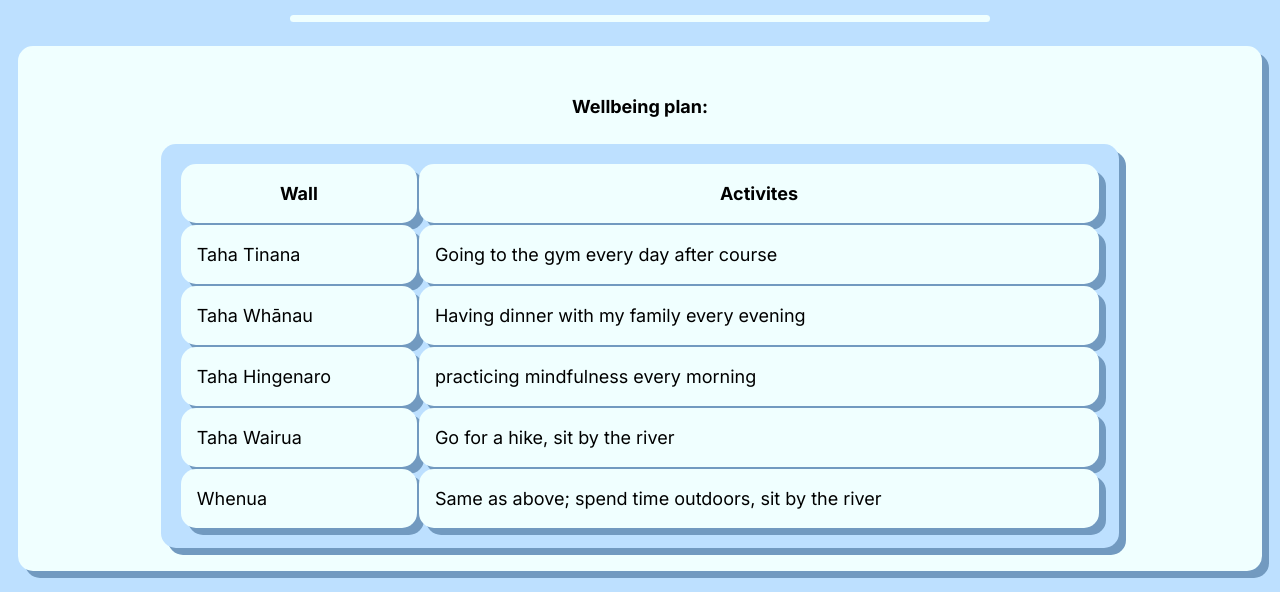
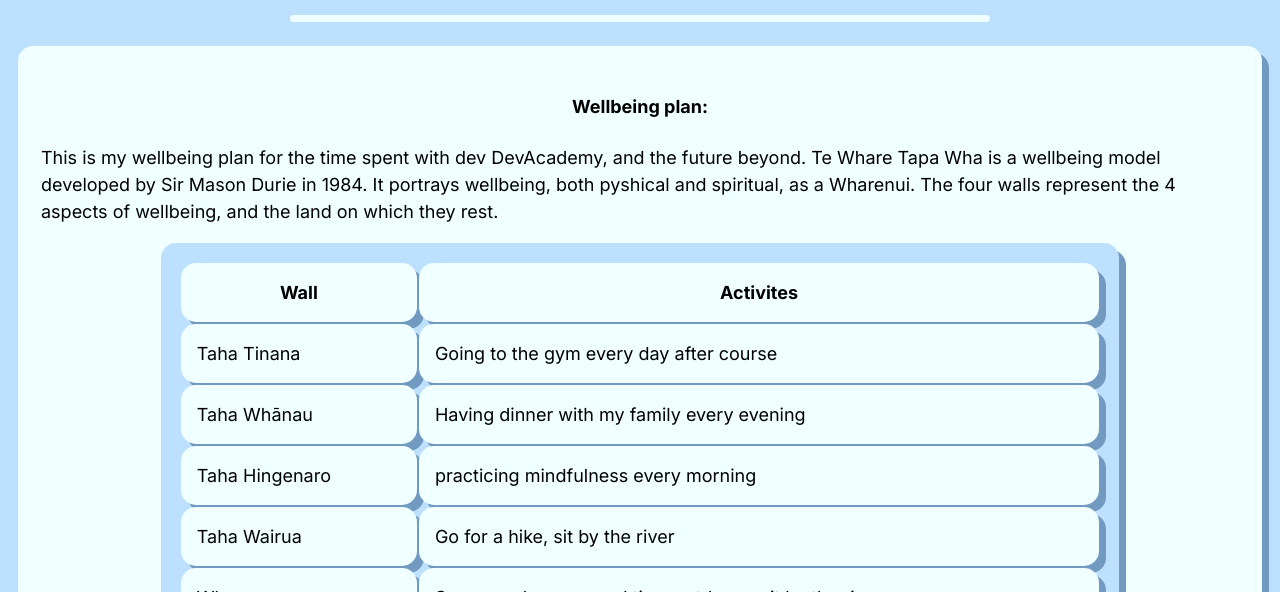
Before and after one commit to Finlay-Neal-05/Finlay-Neal-05.github.io, a plain HTML site: page blog/te-whare-tapa-wha.html in a window 1280 px wide. Shown: the part 199-791 px from the top of the page. Drawn offline with Linux system fonts and the light colour scheme.

Commit message:
add paragraph on te whare tapa wha

```diff
--- a/blog/te-whare-tapa-wha.html
+++ b/blog/te-whare-tapa-wha.html
@@ -17,6 +17,13 @@
     <div class="divider"></div>
     <div class="container">
       <h4>Wellbeing plan:</h4>
+      <p>
+        This is my wellbeing plan for the time spent with dev DevAcademy, and
+        the future beyond. Te Whare Tapa Wha is a wellbeing model developed by
+        Sir Mason Durie in 1984. It portrays wellbeing, both pyshical and
+        spiritual, as a Wharenui. The four walls represent the 4 aspects of
+        wellbeing, and the land on which they rest.
+      </p>
       <table>
         <tr>
           <th>Wall</th>
```
